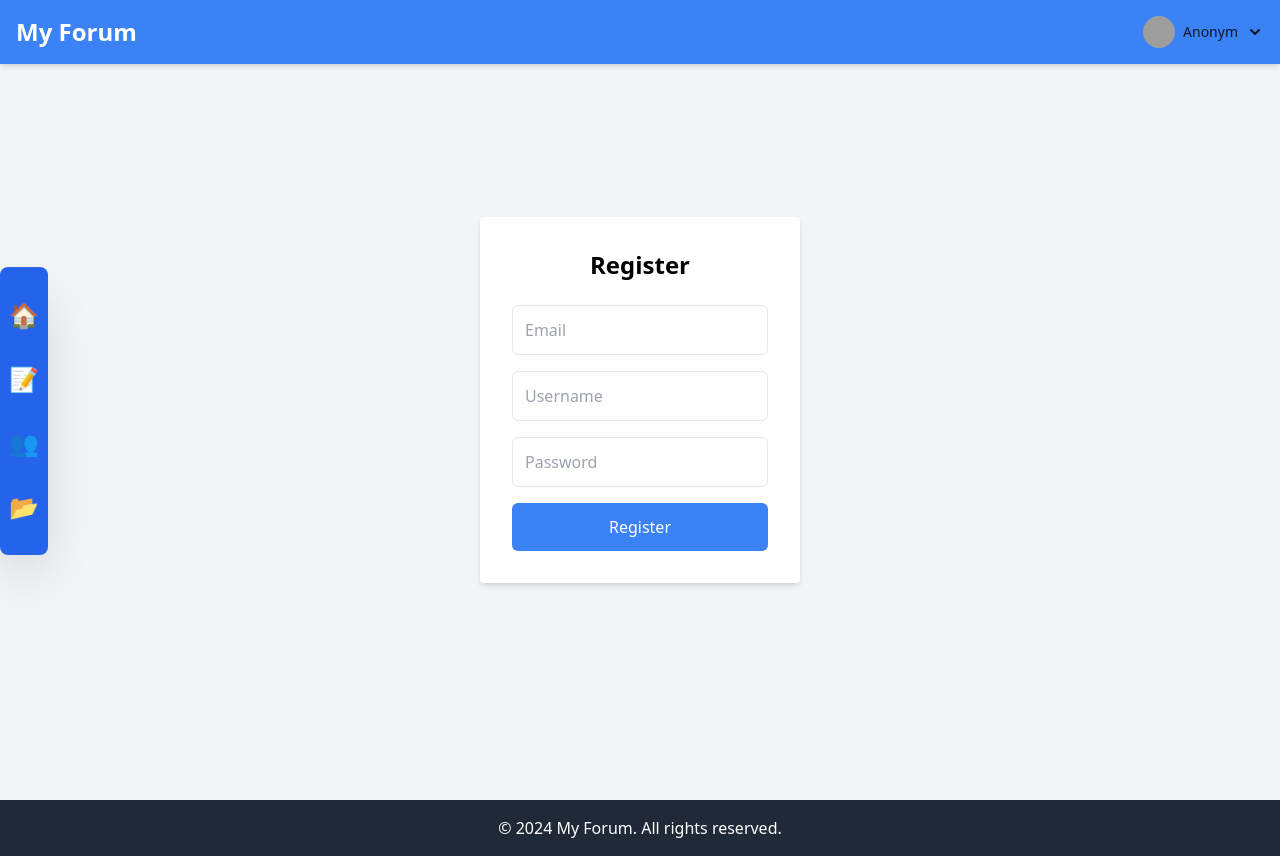
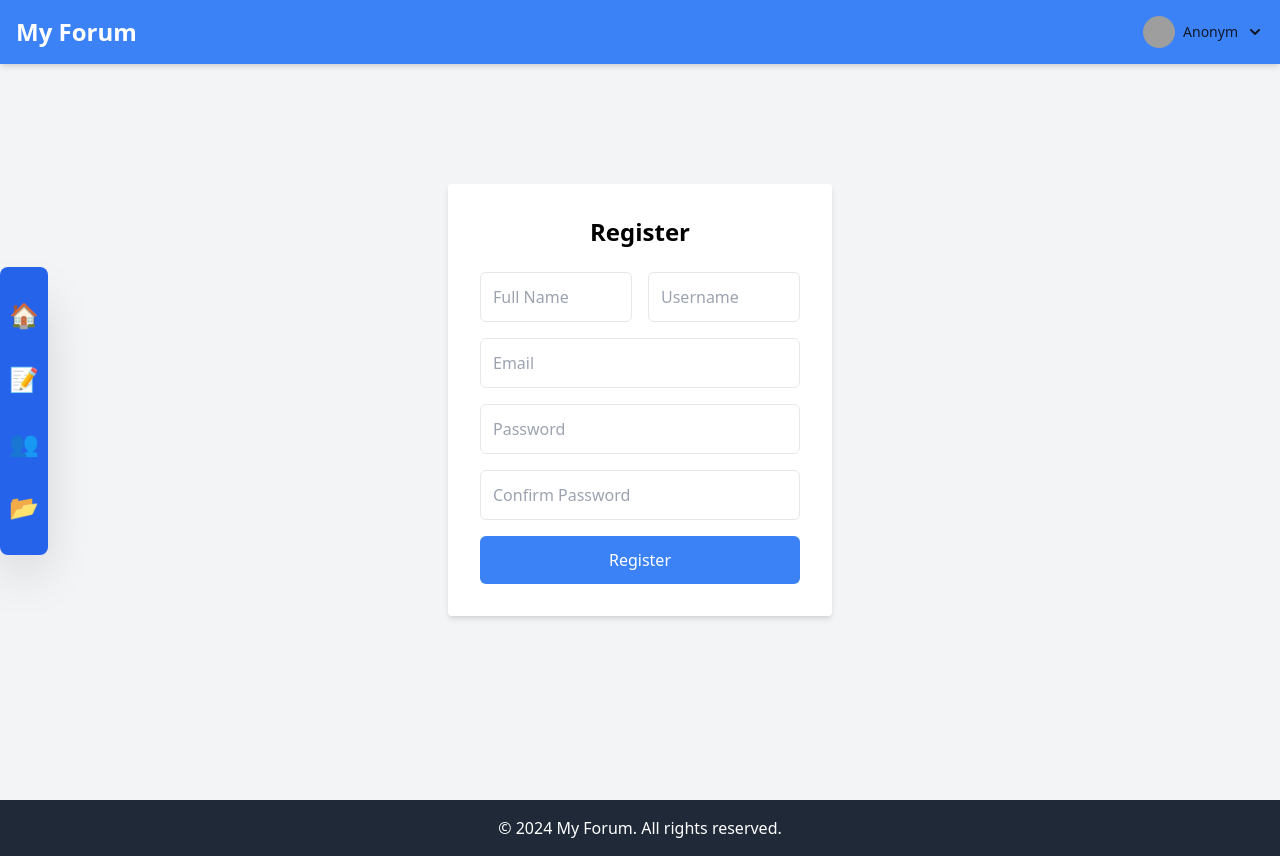
Before and after one commit to nikFinogenov/usofe-front, a React (Create React App) app: page /register in a window 1280 px wide. Built offline with nearby package versions, Linux system fonts and the light colour scheme.

Commit message:
register errorer

```diff
--- a/src/App.jsx
+++ b/src/App.jsx
@@ -26,7 +26,7 @@ function ScrollToTop() {
 }
 
 function AppContent() {
-    const { user, isLoading } = useContext(AuthContext);
+    const { isLoading } = useContext(AuthContext);
 
     if (isLoading) {
         return <LoadingSpinner />; // Показываем спиннер, пока идет загрузка
--- a/src/context/AuthContext.jsx
+++ b/src/context/AuthContext.jsx
@@ -1,7 +1,6 @@
 // src/context/AuthContext.jsx
-
 import React, { createContext, useState, useEffect } from 'react';
-import { fetchUser, fetchCurrentUser} from '../services/userService';
+import { fetchUser, fetchCurrentUser, createUser } from '../services/userService';
 
 export const AuthContext = createContext();
 
@@ -17,7 +16,7 @@ export const AuthProvider = ({ children }) => {
                     setUser(currentUser);
                 }
             } catch (error) {
-                console.error('Failed to load user:', error);
+                // console.error('Failed to load user:', error);
             } finally {
                 setIsLoading(false);
             }
@@ -38,15 +37,21 @@ export const AuthProvider = ({ children }) => {
     };
 
     const logout = async () => {
-        // console.log("LOGGIN OUT");
-        // await clearUser();
         localStorage.removeItem('token');
         setUser(null);
     };
 
-    const register = () => {
-
-    }
+    const register = async (email, username, fullName, password) => {
+        try {
+            const data = await createUser(username, email, fullName, password); // Передаем все параметры
+            localStorage.setItem('token', data.token);
+            setUser(data.user);
+            return data.user;
+        } catch (error) {
+            // console.error('Registration failed:', error);
+            throw error;
+        }
+    };
 
     return (
         <AuthContext.Provider value={{ user, login, logout, register, setUser, isLoading }}>
--- a/src/pages/Register.jsx
+++ b/src/pages/Register.jsx
@@ -1,49 +1,108 @@
-// src/pages/RegisterPage.jsx
-
 import { useState, useContext } from 'react';
 import { AuthContext } from '../context/AuthContext';
+import { useNavigate } from 'react-router-dom';
 
 function Register() {
     const { register } = useContext(AuthContext);
     const [email, setEmail] = useState('');
     const [username, setUsername] = useState('');
+    const [fullName, setFullName] = useState('');
     const [password, setPassword] = useState('');
+    const [confirmPassword, setConfirmPassword] = useState('');
+    const [errors, setErrors] = useState({});
+    const [serverError, setServerError] = useState('');  // Состояние для ошибки сервера
+    const navigate = useNavigate();
 
-    const handleSubmit = (e) => {
+    const validate = () => {
+        const errors = {};
+        if (!fullName) errors.fullName = "Full Name is required";
+        if (!username) errors.username = "Username is required";
+        if (!email || !/\S+@\S+\.\S+/.test(email)) errors.email = "Valid Email is required";
+        if (password.length < 6) errors.password = "Password must be at least 6 characters";
+        if (password !== confirmPassword) errors.confirmPassword = "Passwords must match";
+        return errors;
+    };
+
+    const handleSubmit = async (e) => {
         e.preventDefault();
-        register(email, username, password);
+        const validationErrors = validate();
+        setErrors(validationErrors);
+        setServerError(''); // Очистка ошибки сервера перед новой попыткой
+        if (Object.keys(validationErrors).length === 0) {
+            try {
+                const user = await register(email, username, fullName, password); // Добавляем все параметры
+                if (user) {
+                    navigate('/');
+                }
+            } catch (error) {
+                // console.log(error);
+                setServerError(error.response.data.error);
+            }
+        }
     };
 
     return (
         <div className="flex items-center justify-center min-h-screen bg-gray-100">
-            <div className="bg-white p-8 rounded shadow-md w-80">
+            <div className="bg-white p-8 rounded shadow-md w-96">
                 <h1 className="text-2xl font-semibold text-center mb-6">Register</h1>
-                <form onSubmit={handleSubmit} className="flex flex-col">
+
+                <form onSubmit={handleSubmit} className="space-y-4">
+                    <div className="grid grid-cols-1 gap-4 sm:grid-cols-2">
+                        <div className="col-span-1">
+                            <input
+                                type="text"
+                                value={fullName}
+                                onChange={(e) => setFullName(e.target.value)}
+                                placeholder="Full Name"
+                                className="p-3 w-full border rounded-md focus:outline-none focus:ring-2 focus:ring-blue-500"
+                            />
+                            {errors.fullName && <p className="text-red-500 text-sm">{errors.fullName}</p>}
+                        </div>
+                        <div className="col-span-1">
+                            <input
+                                type="text"
+                                value={username}
+                                onChange={(e) => setUsername(e.target.value)}
+                                placeholder="Username"
+                                className="p-3 w-full border rounded-md focus:outline-none focus:ring-2 focus:ring-blue-500"
+                            />
+                            {errors.username && <p className="text-red-500 text-sm">{errors.username}</p>}
+                        </div>
+                    </div>
                     <input
                         type="email"
                         value={email}
                         onChange={(e) => setEmail(e.target.value)}
                         placeholder="Email"
-                        className="p-3 mb-4 border rounded-md focus:outline-none focus:ring-2 focus:ring-blue-500"
+                        className="p-3 w-full border rounded-md focus:outline-none focus:ring-2 focus:ring-blue-500"
                     />
-                    <input
-                        type="text"
-                        value={username}
-                        onChange={(e) => setUsername(e.target.value)}
-                        placeholder="Username"
-                        className="p-3 mb-4 border rounded-md focus:outline-none focus:ring-2 focus:ring-blue-500"
-                    />
+                    {errors.email && <p className="text-red-500 text-sm">{errors.email}</p>}
+
                     <input
                         type="password"
                         value={password}
                         onChange={(e) => setPassword(e.target.value)}
                         placeholder="Password"
-                        className="p-3 mb-4 border rounded-md focus:outline-none focus:ring-2 focus:ring-blue-500"
+                        className="p-3 w-full border rounded-md focus:outline-none focus:ring-2 focus:ring-blue-500"
                     />
-                    <button type="submit" className="bg-blue-500 text-white p-3 rounded-md hover:bg-blue-600">
+                    {errors.password && <p className="text-red-500 text-sm">{errors.password}</p>}
+
+                    <input
+                        type="password"
+                        value={confirmPassword}
+                        onChange={(e) => setConfirmPassword(e.target.value)}
+                        placeholder="Confirm Password"
+                        className="p-3 w-full border rounded-md focus:outline-none focus:ring-2 focus:ring-blue-500"
+                    />
+                    {errors.confirmPassword && <p className="text-red-500 text-sm">{errors.confirmPassword}</p>}
+
+                    <button type="submit" className="w-full bg-blue-500 text-white p-3 rounded-md hover:bg-blue-600">
                         Register
                     </button>
                 </form>
+                {/* Блок для отображения ошибки сервера */}
+                {serverError && <div className="bg-red-500 text-white p-3 rounded mt-5">{serverError}</div>}
+
             </div>
         </div>
     );
--- a/src/services/userService.js
+++ b/src/services/userService.js
@@ -9,7 +9,7 @@ export const fetchUser = async (email, password) => {
         });
         return response.data;
     } catch (error) {
-        console.error('Error fetching posts:', error);
+        // console.error('Error fetching user:', error);
         throw error;
     }
 };
@@ -23,19 +23,21 @@ export const fetchCurrentUser = async () => {
 };
 
 export const clearUser = async () => {
-    // await axios.post(`${process.env.REACT_APP_API}/auth/logout`);
+    await axios.post(`${process.env.REACT_APP_API}/auth/logout`);
     // return
     // NIHUYA
 };
 
-export const createUser = async (id) => {
-    // try {
-    //     const response = await axios.post(`${process.env.REACT_APP_API}/posts/${id}`);
-    //     return response.data;
-    // } catch (error) {
-    //     console.error('Failed to fetch post:', error);
-    //     throw error;
-    // }
+export const createUser = async (login, email, fullName, password) => {
+    try {
+        const response = await axios.post(`${process.env.REACT_APP_API}/auth/register`, {
+            login, email, fullName, password
+        });
+        return response.data;
+    } catch (error) {
+        // console.error('Error fetching user:', error);
+        throw error;
+    }
 };
 
 // src/services/userService.js
```
